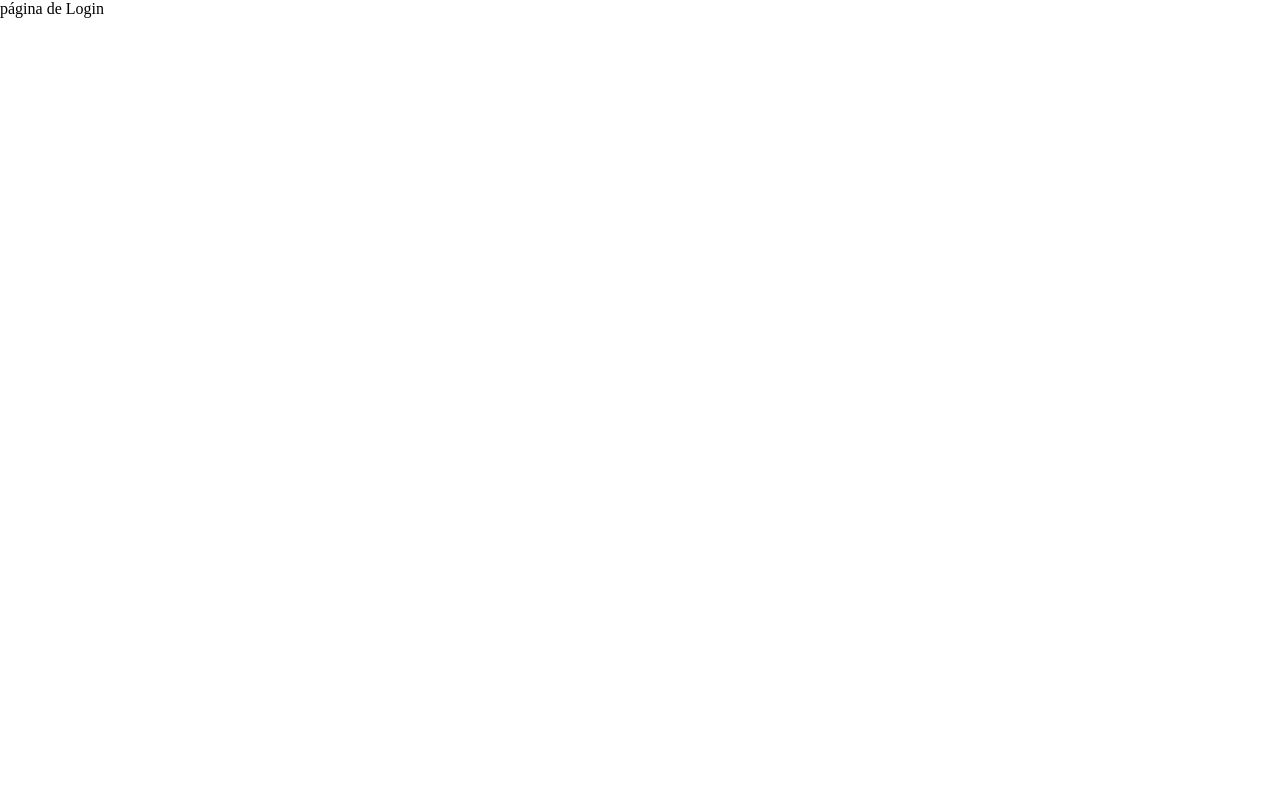
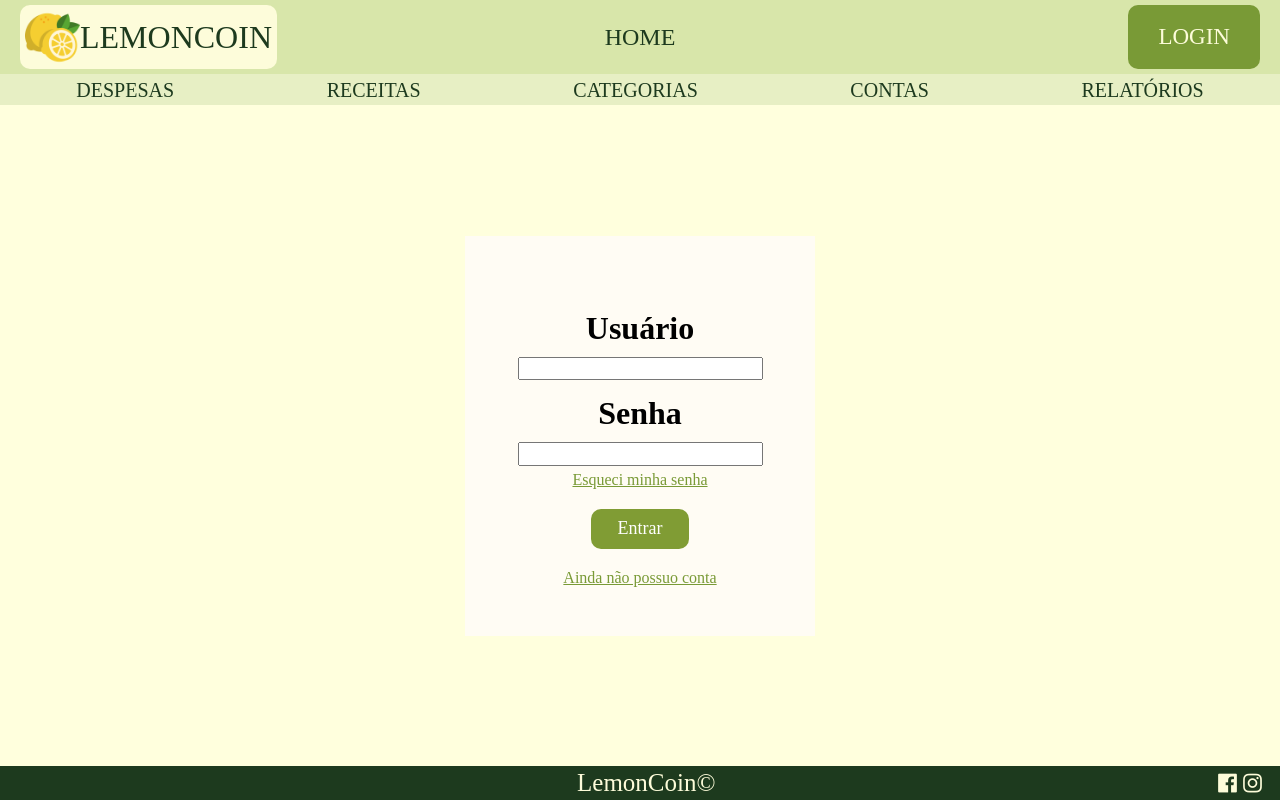
Before and after one commit to IntiGenovez/LemonCoin, a React (Vite) app in the folder frontend/: page /login in a window 1280 px wide. Built offline with nearby package versions, Linux system fonts and the light colour scheme.

Commit message:
Feito a tela de login, css global na pasta estilos (esse css é para colocar estilos que serão usados em todas, ou quase todas, telas. falta mudar a fonte do texto no tela de login (recomendo fazer no css global) e colocar o icone de olho para ver senha

```diff
--- /dev/null
+++ b/frontend/src/estilos/Global.module.css
@@ -0,0 +1,43 @@
+body {
+    background-color: #ffffdd;
+}
+
+.formulario{
+    background-color: #fffcf4;
+    text-align: center;
+    margin: auto;
+    padding-top: 5%;
+    width: 350px;
+    height: 400px;
+
+}
+
+.formulario h1 {
+    margin: 10px;
+    /* border: red solid 1px; */
+}
+
+.formulario a {
+    margin: 5px;
+    color: #799a36;
+    text-decoration: underline;
+}
+
+.formulario input[type="text"]{
+    /* border: solid red 1px; */
+    width: 70%;
+    height: 7%;
+    margin-bottom: 5px;
+}
+
+.formulario button{
+    background-color: #809c34;
+    border: 0;
+    width: 28%;
+    height: 40px;
+    font: bolder;
+    color: white;
+    font-size: 18px;
+    margin: 20px;
+    border-radius: 10px;
+}
--- a/frontend/src/telas/Login.jsx
+++ b/frontend/src/telas/Login.jsx
@@ -1,3 +1,33 @@
+// import React from "react";
+import Cabecalho from '../surface/Cabecalho';
+import Rodape from "../surface/Rodape";
+
+import globalStyle from "../estilos/Global.module.css"
+
 export default function Login() {
-    return <div>página de Login</div>
+    return (
+        <>
+            <Cabecalho />
+
+            <body className={globalStyle.body}>
+                <div className={globalStyle.formulario}>
+                    <h1>Usuário</h1>
+                    <input type="text" />
+
+                    <h1>Senha</h1>
+                    <input type="text" />
+                    <br />
+
+                    <a href="">Esqueci minha senha</a>
+                    <br />
+
+                    <button>Entrar</button>
+                    <br />
+
+                    <a href="">Ainda não possuo conta</a>
+                </div>
+            </body>
+            <Rodape />
+        </>
+    );
 }
```
Also changed, not shown: frontend/src/estilos/Login.module.css (added).
